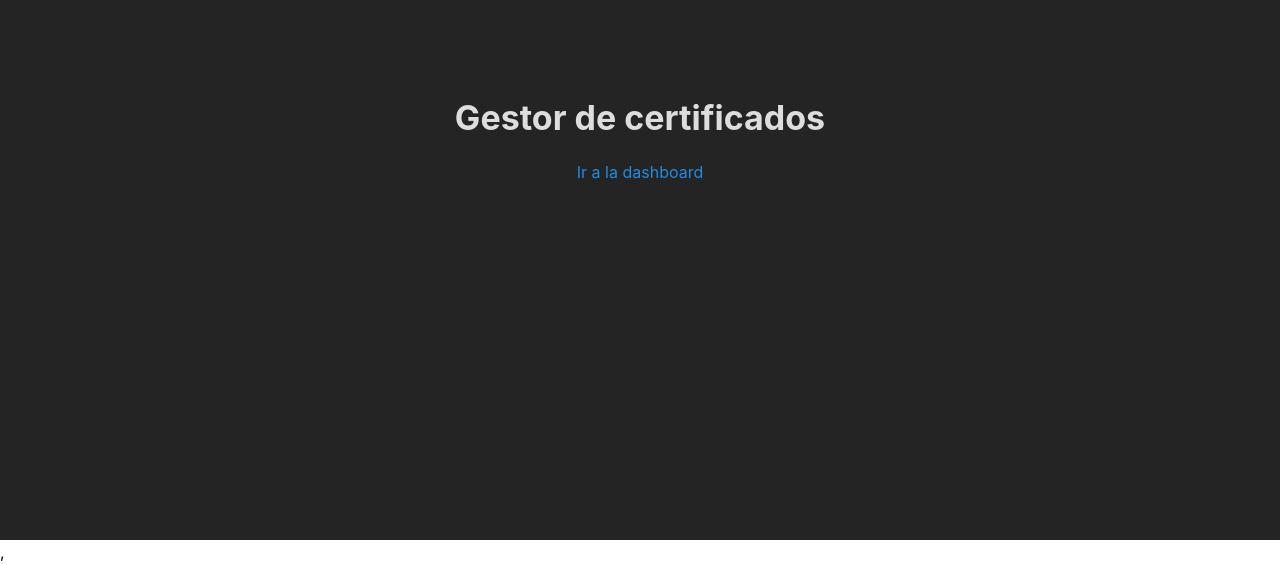
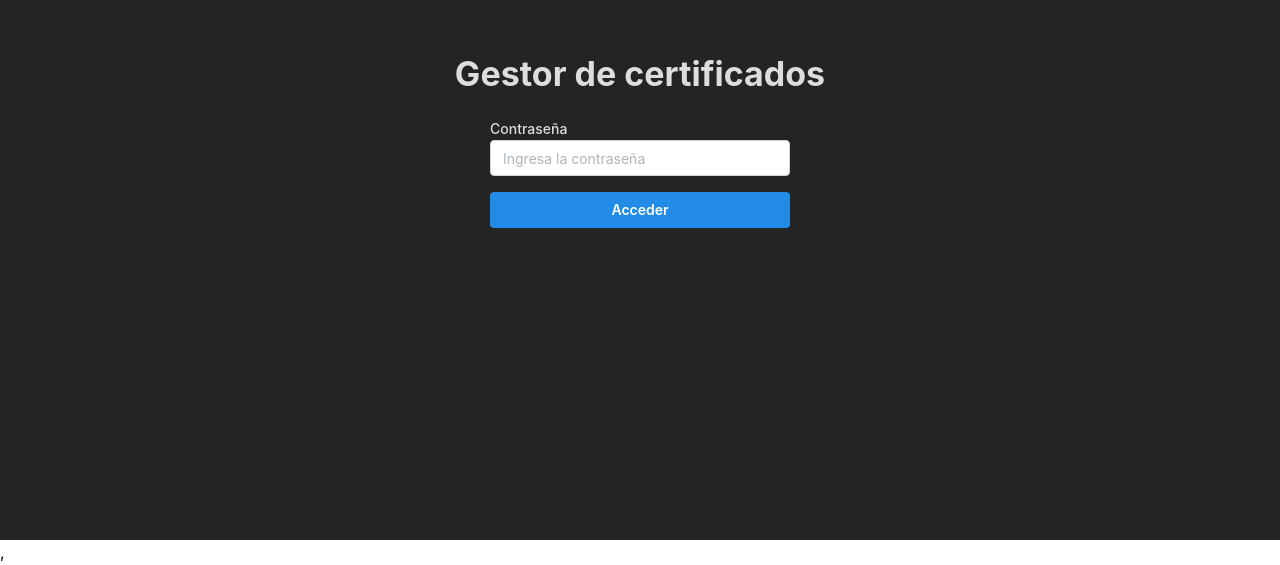
Before and after one commit to genialityco/certificate-app, a React (Vite) app: page / in a window 1280 px wide. Shown: the part 260-825 px from the top of the page. Built offline with nearby package versions, Linux system fonts and the light colour scheme.

Commit message:
feat(dashboard): añade contraseña de acceso

```diff
--- a/src/pages/Home/Home.tsx
+++ b/src/pages/Home/Home.tsx
@@ -1,10 +1,22 @@
-import { FC } from 'react'
+import { FC, useState } from 'react'
 import { useNavigate } from 'react-router-dom'
 
-import { Anchor, Box, Container, Flex, Title } from '@mantine/core'
+import { Box, Button, Container, Flex, Text, TextInput, Title } from '@mantine/core'
 
 const Home: FC = (): JSX.Element => {
   const navigate = useNavigate()
+  const [password, setPassword] = useState('')
+  const [error, setError] = useState('')
+
+  const handleLogin = () => {
+    const correctPassword = 'admin123'
+
+    if (password === correctPassword) {
+      navigate('/dashboard/organizations')
+    } else {
+      setError('Contraseña incorrecta. Inténtalo de nuevo.')
+    }
+  }
 
   return (
     <Container
@@ -16,10 +28,27 @@ const Home: FC = (): JSX.Element => {
         backgroundColor: '#242424',
       }}
     >
-      <Flex display="flex" direction="column" justify="center" align="center" h="100%" gap="lg">
+      <Flex direction="column" justify="center" align="center" h="100%" gap="lg">
         <Title order={1}>Gestor de certificados</Title>
-        <Box>
-          <Anchor onClick={() => navigate('/dashboard/organizations')}>Ir a la dashboard</Anchor>
+
+        <Box style={{ width: '300px' }}>
+          <TextInput
+            label="Contraseña"
+            placeholder="Ingresa la contraseña"
+            type="password"
+            value={password}
+            onChange={(e) => setPassword(e.currentTarget.value)}
+            error={error}
+          />
+          {error && (
+            <Text color="red" size="sm" mt="xs">
+              {error}
+            </Text>
+          )}
+
+          <Button fullWidth mt="md" onClick={handleLogin}>
+            Acceder
+          </Button>
         </Box>
       </Flex>
     </Container>
```
